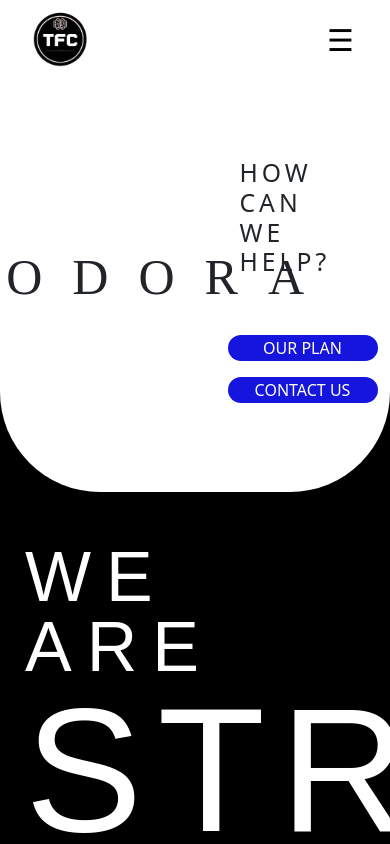
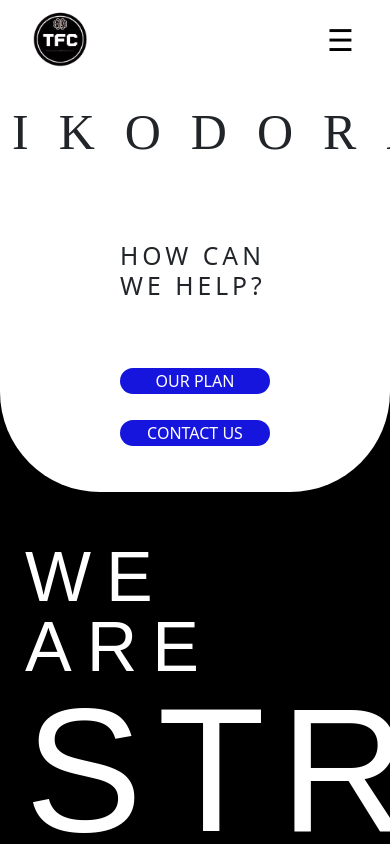
Before and after one commit to DavidDimasPatty/PortofolioFL2, a React (Create React App) app: page / in a window 390 px wide. Shown: the top 844 px of the page. Built offline with nearby package versions, Linux system fonts and the light colour scheme; a web font is replaced by a local one.

Commit message:
top responsive

```diff
--- a/src/assets/style/top.css
+++ b/src/assets/style/top.css
@@ -2,6 +2,15 @@
     width: 100% !important;
     height: 50%;
     background-color: black;
+}
+
+.topRight {
+    display: flex;
+    flex-direction: column;
+    justify-content: center;
+    align-items: center;
+    gap: 10px;
+    padding: 20px;
 }
 
 .wrapperRowTop {
@@ -12,14 +21,23 @@
 }
 
 .buttonTopContentTitle {
-    width: 120px;
+    width: 150px;
     margin-bottom: 50px;
 }
 
-.titleName h1 {
+
+.titleName {
+    text-align: center;
     font-family: depot;
     font-size: 50px;
     letter-spacing: 30px;
+    display: grid;
+    place-items: center;
+    flex-wrap: wrap;
+}
+
+.titleName h1{
+    text-align: center;
 }
 
 .buttonTopContentTitle h2 {
--- a/src/components/Top.js
+++ b/src/components/Top.js
@@ -5,22 +5,20 @@ const Top = () => {
 
 
     return (
-        <div className="col wrapperTop d-flex justify-content-center align-items-center">
+        <div className="wrapperTop d-flex justify-content-center align-items-center">
             <div className="row wrapperRowTop">
-                <div className="col-7 wrapperTopLeft d-flex justify-content-center align-items-center titleName">
-                    <h1>IKODORA</h1>
+                <div className="col-12 col-md-7  titleName">
+                    IKODORA
                 </div>
-                <div className="col-5 d-flex justify-content-center align-items-center">
-                    <div className="col">
-                        <div className="row buttonTopContentTitle">
-                            <h2>HOW CAN WE HELP?</h2>
-                        </div>
-                        <div className="row mb-3 buttonTopContent  d-flex justify-content-start align-items-center">
-                            <button> OUR PLAN </button>
-                        </div>
-                        <div className="row buttonTopContent  d-flex justify-content-start align-items-center">
-                            <button>  CONTACT US </button>
-                        </div>
+                <div className="topRight col-12 col-md-5">
+                    <div className="buttonTopContentTitle">
+                        <h2>HOW CAN WE HELP?</h2>
+                    </div>
+                    <div className="mb-3 buttonTopContent  d-flex justify-content-start align-items-center">
+                        <button> OUR PLAN </button>
+                    </div>
+                    <div className="buttonTopContent  d-flex justify-content-start align-items-center">
+                        <button>  CONTACT US </button>
                     </div>
                 </div>
             </div>
```
